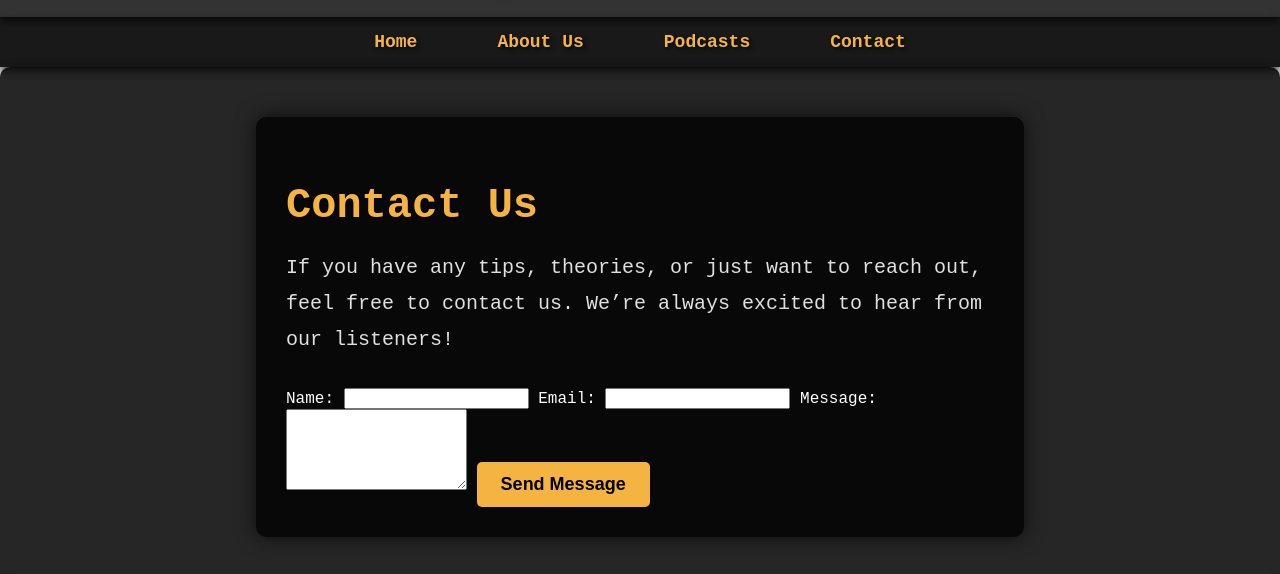
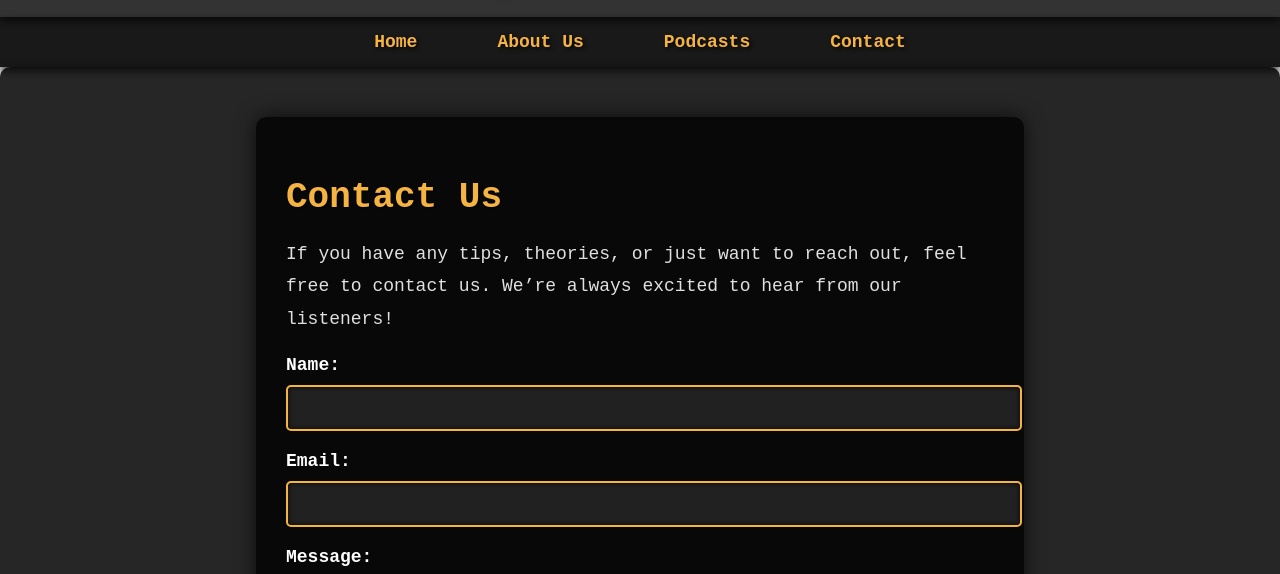
Before and after one commit to Openxfiles/openxfiles, a plain HTML site: page contact.html in a window 1280 px wide. Shown: the part 182-756 px from the top of the page. Drawn offline with Linux system fonts and the light colour scheme.

Commit message:
Update style.css

```diff
--- a/style.css
+++ b/style.css
@@ -138,6 +138,50 @@ footer a:hover {
     box-shadow: 0 0 20px rgba(0, 0, 0, 0.7);
 }
 
+.contact-form h2 {
+    font-size: 36px;
+    color: #f5b342;
+    text-shadow: 1px 1px 2px rgba(0, 0, 0, 0.8);
+    margin-bottom: 20px;
+}
+
+.contact-form p {
+    font-size: 18px;
+    color: #e0e0e0;
+    margin-bottom: 20px;
+}
+
+.contact-form label {
+    font-size: 18px;
+    color: #fff;
+    display: block;
+    margin-bottom: 10px;
+    font-weight: bold;
+}
+
+.contact-form input[type="text"],
+.contact-form input[type="email"],
+.contact-form textarea {
+    width: 100%;
+    padding: 12px;
+    margin-bottom: 20px;
+    border: 2px solid #f5b342;
+    background-color: rgba(255, 255, 255, 0.1);
+    color: #fff;
+    font-family: 'Courier New', Courier, monospace;
+    font-size: 16px;
+    border-radius: 5px;
+    outline: none;
+    box-shadow: inset 0 0 5px rgba(0, 0, 0, 0.8);
+}
+
+.contact-form input[type="text"]:focus,
+.contact-form input[type="email"]:focus,
+.contact-form textarea:focus {
+    background-color: rgba(255, 255, 255, 0.2);
+    border-color: #e6a326;
+}
+
 /* Media Queries for Responsiveness */
 @media (max-width: 768px) {
     main {
```
